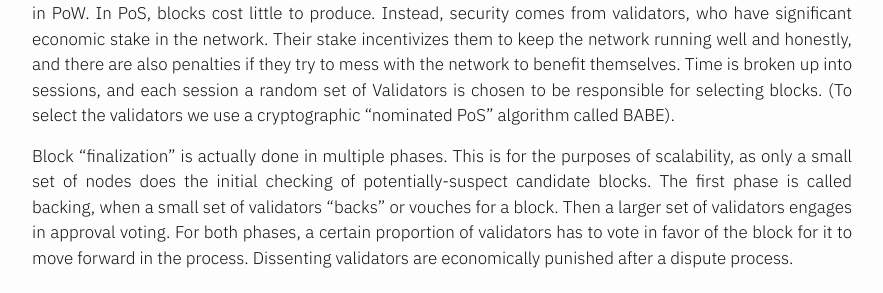
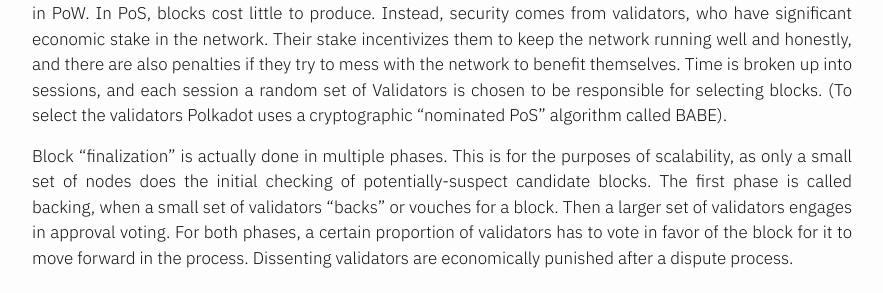
Before and after one commit to mrcnski/signor.dev, a Jekyll site: the page built from _posts/2024-12-31-overview-of-polkadot.md, in a window 1280 px wide and 900 px high, scrolled down 707 px. Shown: the part 283-576 px from the top of the window, without its empty margins (198-1081 px from the left). Built offline with Jekyll 4.4.1, drawn with Linux system fonts in a browser that asks for light colours; some of the changed text lies outside the part shown.

Commit message:
Make some small corrections

```diff
--- a/_posts/2024-12-31-overview-of-polkadot.md
+++ b/_posts/2024-12-31-overview-of-polkadot.md
@@ -14,7 +14,7 @@ Polkadot is a proof-of-stake chain which acts as a relay chain for other chains.
 
 ## Validators
 
-Proof of stake means that there is no mining (unnecessary computations to solve a "math puzzle") as there is in PoW. In PoS, blocks cost little to produce. Instead, security comes from validators, who have significant economic stake in the network. Their stake incentivizes them to keep the network running well and honestly, and there are also penalties if they try to mess with the network to benefit themselves. Time is broken up into sessions, and each session a random set of Validators is chosen to be responsible for selecting blocks. (To select the validators we use a cryptographic "nominated PoS" algorithm called BABE).
+Proof of stake means that there is no mining (unnecessary computations to solve a "math puzzle") as there is in PoW. In PoS, blocks cost little to produce. Instead, security comes from validators, who have significant economic stake in the network. Their stake incentivizes them to keep the network running well and honestly, and there are also penalties if they try to mess with the network to benefit themselves. Time is broken up into sessions, and each session a random set of Validators is chosen to be responsible for selecting blocks. (To select the validators Polkadot uses a cryptographic "nominated PoS" algorithm called BABE).
 
 Block "finalization" is actually done in multiple phases. This is for the purposes of scalability, as only a small set of nodes does the initial checking of potentially-suspect candidate blocks. The first phase is called backing, when a small set of validators "backs" or vouches for a block. Then a larger set of validators engages in approval voting. For both phases, a certain proportion of validators has to vote in favor of the block for it to move forward in the process. Dissenting validators are economically punished after a dispute process.
 
@@ -34,4 +34,4 @@ I also worked on a new technology called Coretime. The idea behind this is to tr
 
 There is of course much more to Polkadot, and more to come in the future, but I hope that this short overview was helpful!
 
-{% include image.html name="overview-of-polkadot/seaside.jpeg" alt="Seaside" caption="Working on async backing by the sea." width="500" %}
+{% include image.html name="overview-of-polkadot/seaside.jpeg" alt="Seaside" caption="Working by the sea." width="500" %}
```
